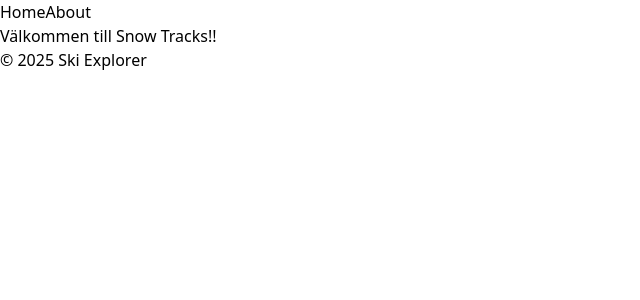
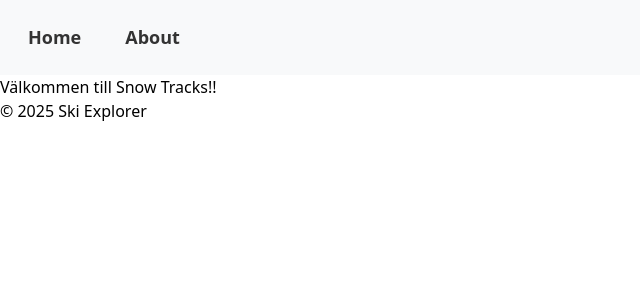
Before and after one commit to Rebecka94/Snowtracks-React-App, a React (Vite) app: page / in a window 1280 px wide. Shown: the top 300 px of the page, without its empty margins (0-640 px from the left). Built offline with nearby package versions, Linux system fonts and the light colour scheme.

Commit message:
installed styled-components to project and added som styling to header component

```diff
--- a/package.json
+++ b/package.json
@@ -12,7 +12,8 @@
   "dependencies": {
     "react": "^19.0.0",
     "react-dom": "^19.0.0",
-    "react-router": "^7.2.0"
+    "react-router": "^7.2.0",
+    "styled-components": "^6.1.15"
   },
   "devDependencies": {
     "@eslint/js": "^9.19.0",
--- a/src/components/Header.tsx
+++ b/src/components/Header.tsx
@@ -1,10 +1,32 @@
 import { Link } from "react-router";
+import styled from "styled-components";
+
+const Nav = styled.nav`
+  display: flex;
+  gap: 20px;
+  padding: 16px;
+  background-color: #f8f9fa;
+`;
+
+const StyledLink = styled(Link)`
+  text-decoration: none;
+  color: #333;
+  font-size: 18px;
+  font-weight: bold;
+  padding: 8px 12px;
+  border-radius: 5px;
+  transition: background-color 0.3s;
+
+  &:hover {
+    background-color: #ddd;
+  }
+`;
 
 export default function Header() {
   return (
-    <nav>
-      <Link to="/">Home</Link>
-      <Link to="/about">About</Link>
-    </nav>
+    <Nav>
+      <StyledLink to="/">Home</StyledLink>
+      <StyledLink to="/about">About</StyledLink>
+    </Nav>
   );
 }
```
Also changed, not shown: 1 other file (tests, documents, lock files or other folders).
